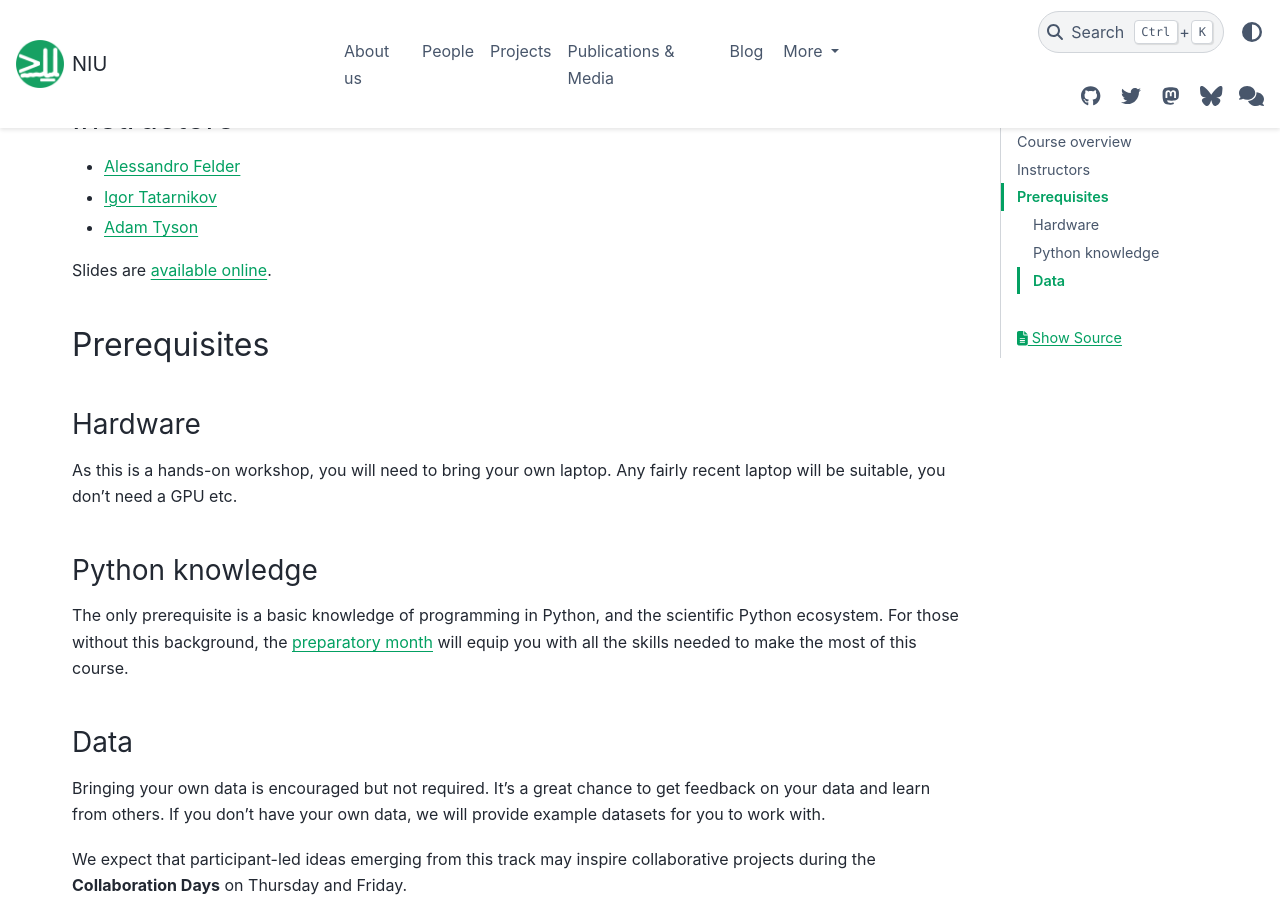
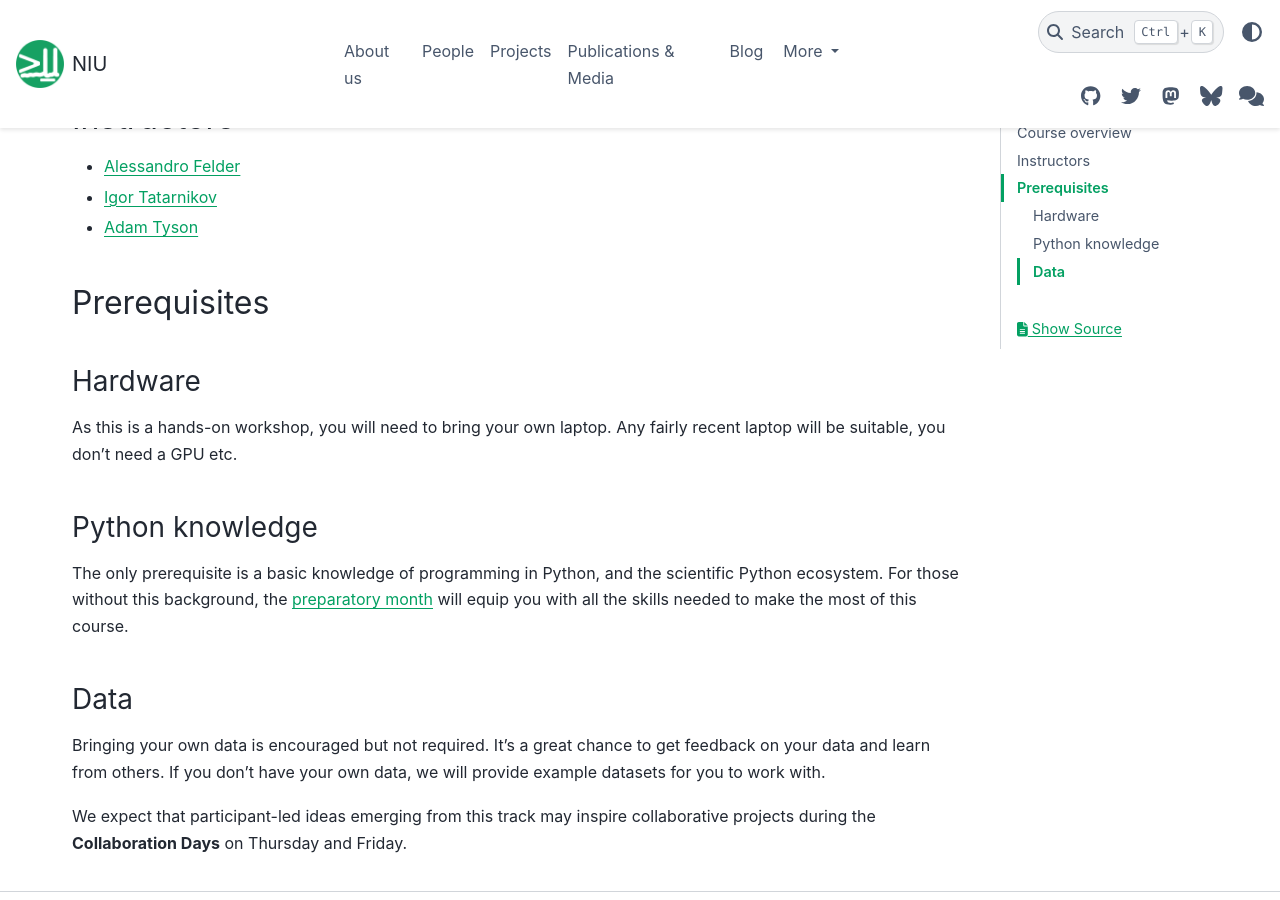
Before and after one commit to neuroinformatics-unit/neuroinformatics-unit.github.io, a Sphinx documentation site: the page built from docs/source/open-software-summer-school/2026/brainglobe.md, in a window 1280 px wide and 900 px high, scrolled down 1112 px. Built offline with Sphinx 7.4.7 and the PyData theme 0.15.4, drawn with Linux system fonts in a browser that asks for light colours; nearby versions of some CDN libraries.

Commit message:
Remove slide link

```diff
--- a/docs/source/open-software-summer-school/2026/brainglobe.md
+++ b/docs/source/open-software-summer-school/2026/brainglobe.md
@@ -39,8 +39,6 @@ participants or integrate BrainGlobe into their existing workflows.
 - [Igor Tatarnikov](https://github.com/IgorTatarnikov)
 - [Adam Tyson](https://github.com/adamltyson)
 
-Slides are [available online](https://brainglobe.info/course-whole-brain-microscopy-analysis/).
-
 (target-brainglobe-prerequisites-2026)=
 ## Prerequisites
 
```
